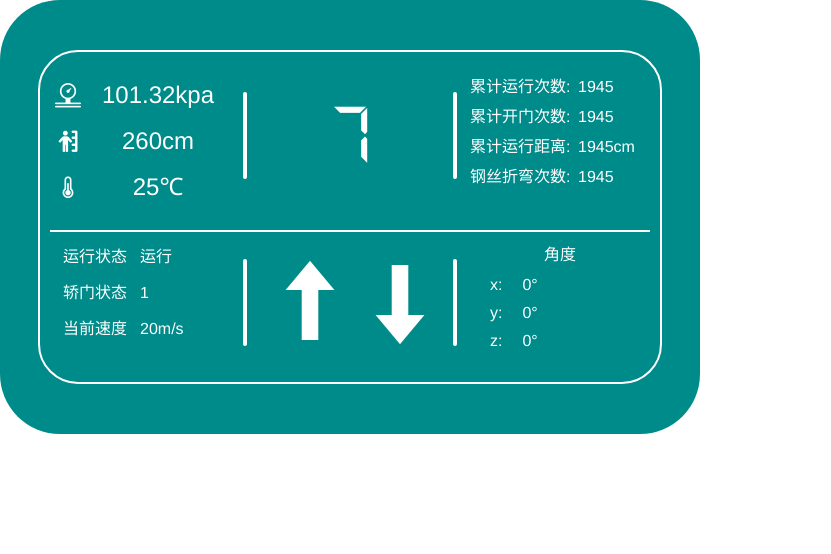
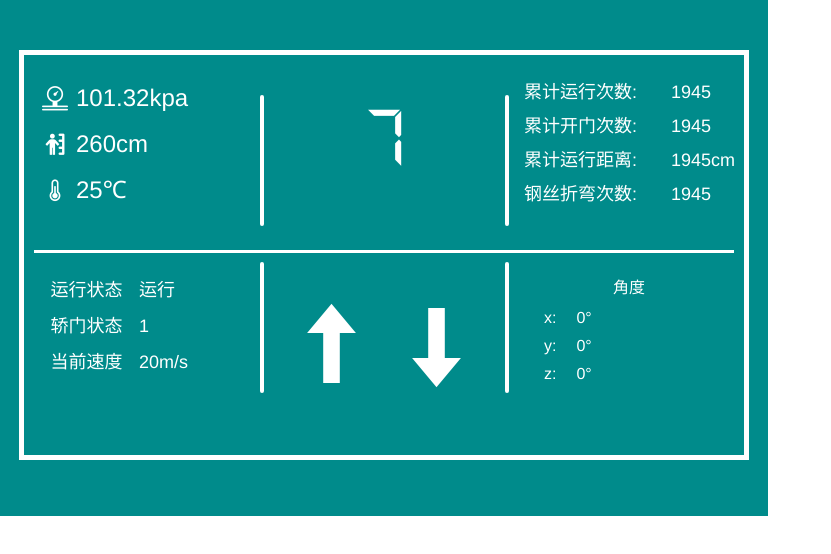
Before and after one commit to qjm85375698/lift, a Vue app: page /#/liftData in a window 1280 px wide. Shown: the top 554 px of the page, without its empty margins (0-831 px from the left). Built offline with nearby package versions, Linux system fonts and the light colour scheme; no server answers.

Commit message:
修改了无图片页面的大小以及边框

```diff
--- a/src/pages/liftData.vue
+++ b/src/pages/liftData.vue
@@ -255,9 +255,10 @@ export default {
 <style lang="less">
 .liftData{
     padding: 30px 0;
-    width: 700px;
+    width: 768px;
+    height: 456px;
     background-color:darkCyan;
-    border-radius: 60px;
+    // border-radius: 60px;
     position: relative;
     overflow: hidden;
     .leftRoad{
@@ -300,10 +301,10 @@ export default {
         animation:downMove 3s infinite linear;
     }
     .infoBox{
-        height: 330px;
-        width: 600px;
-        border: 2px solid white;
-        border-radius: 40px;
+        height: 400px;
+        width: 700px;
+        border: 5px solid white;
+        // border-radius: 40px;
         margin: 20px auto;
         padding: 0 10px;
         color: white;
@@ -330,6 +331,7 @@ export default {
                 &>div{
                     height: 46px;
                     line-height: 46px;
+                    text-align: left;
                 }
             }
         }
@@ -365,23 +367,23 @@ export default {
             height: 127px;
             width: 30%;
             .label{
-                width: 60%;
+                width: 70%;
                 float: left;
                 &>div{
-                    font-size: 16px;
+                    font-size: 18px;
                     text-align: left;
-                    height: 30px;
-                    line-height: 30px;
+                    height: 34px;
+                    line-height: 34px;
                 }
             }
             .value{
-                width: 40%;
+                width: 30%;
                 float: left;
                 &>div{
-                    font-size: 16px;
+                    font-size: 18px;
                     text-align: left;
-                    height: 30px;
-                    line-height: 30px;
+                    height: 34px;
+                    line-height: 34px;
                 }
             }
         }
@@ -392,7 +394,7 @@ export default {
             height: 87px;
             text-align: center;
             .lineInner{
-                height: 100%;
+                height: 150%;
                 width: 4px;
                 background-color: white;
                 display: inline-block;
@@ -400,23 +402,23 @@ export default {
             }
         }
         .xLine{
-            height: 2px;
+            height: 3px;
             position: absolute;
-            width: 600px;
+            width: 700px;
             background: white;
-            top: 230px;
+            top: 250px;
         }
     }
     .statusInfo{
         .status{
             float: left;
             height: 127px;
-            padding: 20px 0;
+            padding: 50px 0;
             width: 30%;
             .label{
                 width: 50%;
                 float: left;
-                font-size: 16px;
+                font-size: 18px;
                 &>div{
                     height: 36px;
                     line-height: 36px;
@@ -425,7 +427,7 @@ export default {
             .value {
                 width: 50%;
                 float: left;
-                font-size: 16px;
+                font-size: 18px;
                 &>div{
                     text-align: left;
                     height: 36px;
@@ -437,7 +439,7 @@ export default {
             float: left;
             height: 127px;
             width: 30%;
-            padding: 20px 0;
+            padding: 60px 0;
             >div{
                 width: 50%;
                 float: left;
@@ -456,7 +458,7 @@ export default {
         }
         .angleInfo{
             float: left;
-            padding: 20px 0;
+            padding: 50px 0;
             width: 30%;
             height: 127px;
             color: white;
--- a/src/pages/liftModel.vue
+++ b/src/pages/liftModel.vue
@@ -18,9 +18,9 @@
             </div>
             <div class="importantInfo">
                 <div class="runInfo">
-                    <div class="floor" v-if="liftData.DQFWMS === '1'">{{liftData.DQLC}}</div>
-                    <div class="check" v-if="liftData.DQFWMS === '2'"><img src="@/assets/check.png"> </div>
-                    <div class="stop" v-if="liftData.DQFWMS === '3'"><img src="@/assets/stop.png"> </div>
+                    <div class="floor" v-if="serveMode === '1'">{{liftData.DQLC}}</div>
+                    <div class="check" v-if="serveMode === '2'"><img src="@/assets/check.png"> </div>
+                    <div class="stop" v-if="serveMode === '3'"><img src="@/assets/stop.png"> </div>
                 </div>
             </div>
             <div class='line'>
@@ -32,14 +32,12 @@
                     <div>累计开门次数:</div>
                     <div>累计运行距离:</div>
                     <div>钢丝折弯次数:</div>
-                    <!-- <div>累计运行时间:</div> -->
                 </div>
                 <div class="value">
                     <div id="LJYXCS">{{liftData.LJYXCS}}</div>
                     <div id="KMCS">{{liftData.KMCS}}</div>
                     <div id="LJYXJL">{{liftData.LJYXJL}}</div>
                     <div id="GSWZCS">{{liftData.GSWZCS}}</div>
-                    <!-- <div id="DTLJYXSJ">{{liftData.DTLJYXSJ}}</div> -->
                 </div>
             </div>
         </div>
@@ -104,7 +102,7 @@ export default {
     name: 'liftModel',
     data() {
         return {
-            serveMode: 1,
+            serveMode: '1',
             liftData: {
                 DQFWMS: '正常运行', // 当前服务模式
                 JXYXZT: '运行', // 轿厢运行状态
@@ -121,7 +119,6 @@ export default {
                 XJD: '0°', // X角度
                 YJD: '0°', // Y角度
                 ZJD: '0°', // Z角度
-                DTLJYXSJ: '100s', // 累计运行时间
                 JXJDWD: '25℃' // 轿厢温度
             },
             socket: null
@@ -285,9 +282,10 @@ export default {
 <style lang="less">
 .liftModel{
     padding: 30px 0;
-    width: 700px;
+    width: 768px;
+    // height: 456px;
     background-color:darkCyan;
-    border-radius: 60px;
+    // border-radius: 60px;
     position: relative;
     overflow: hidden;
     .leftRoad{
@@ -331,7 +329,7 @@ export default {
         height: 167px;
         width: 600px;
         border: 2px solid white;
-        border-radius: 40px;
+        // border-radius: 40px;
         margin: 20px auto;
         padding: 0 10px;
         color: white;
@@ -394,21 +392,23 @@ export default {
             height: 127px;
             width: 30%;
             .label{
-                width: 60%;
+                width: 70%;
                 float: left;
                 &>div{
+                    font-size: 18px;
                     text-align: left;
-                    height: 24px;
-                    line-height: 24px;
+                    height: 34px;
+                    line-height: 34px;
                 }
             }
             .value{
-                width: 40%;
+                width: 30%;
                 float: left;
                 &>div{
+                    font-size: 18px;
                     text-align: left;
-                    height: 24px;
-                    line-height: 24px;
+                    height: 34px;
+                    line-height: 34px;
                 }
             }
         }
```
